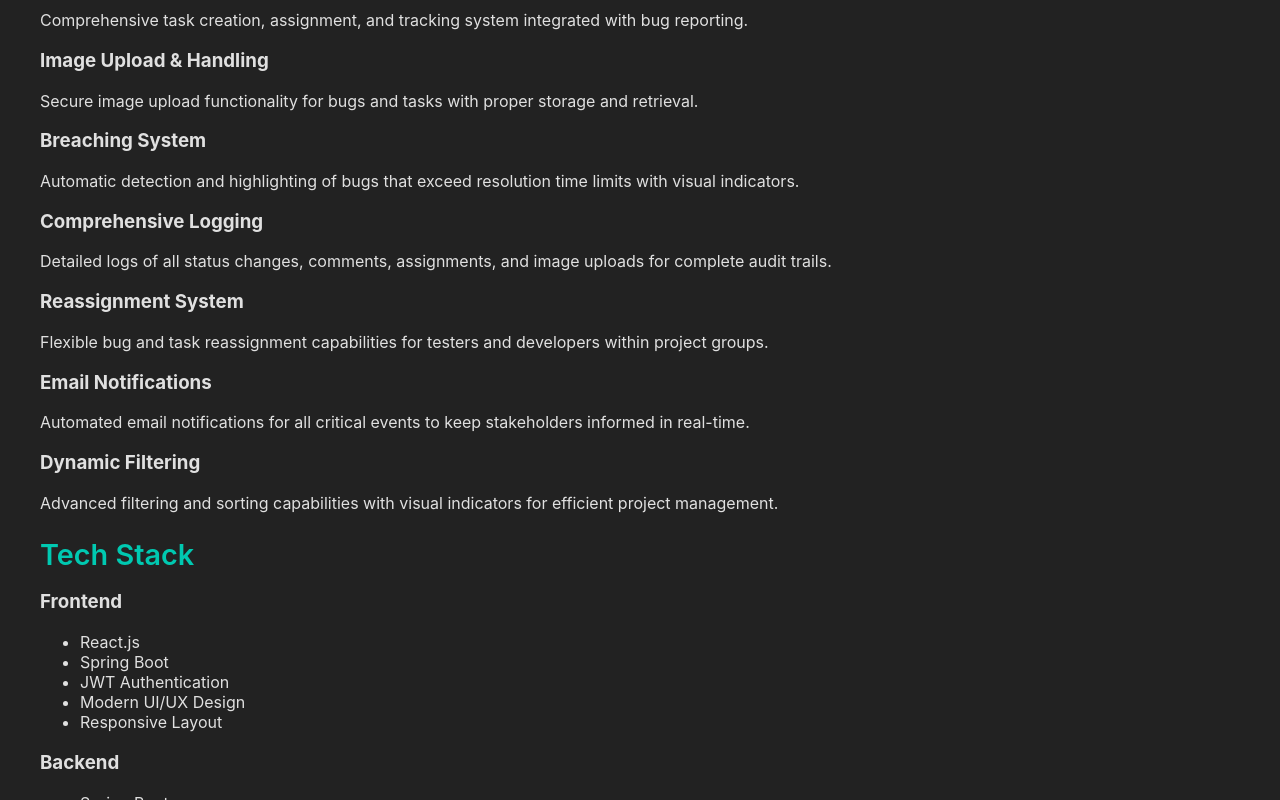
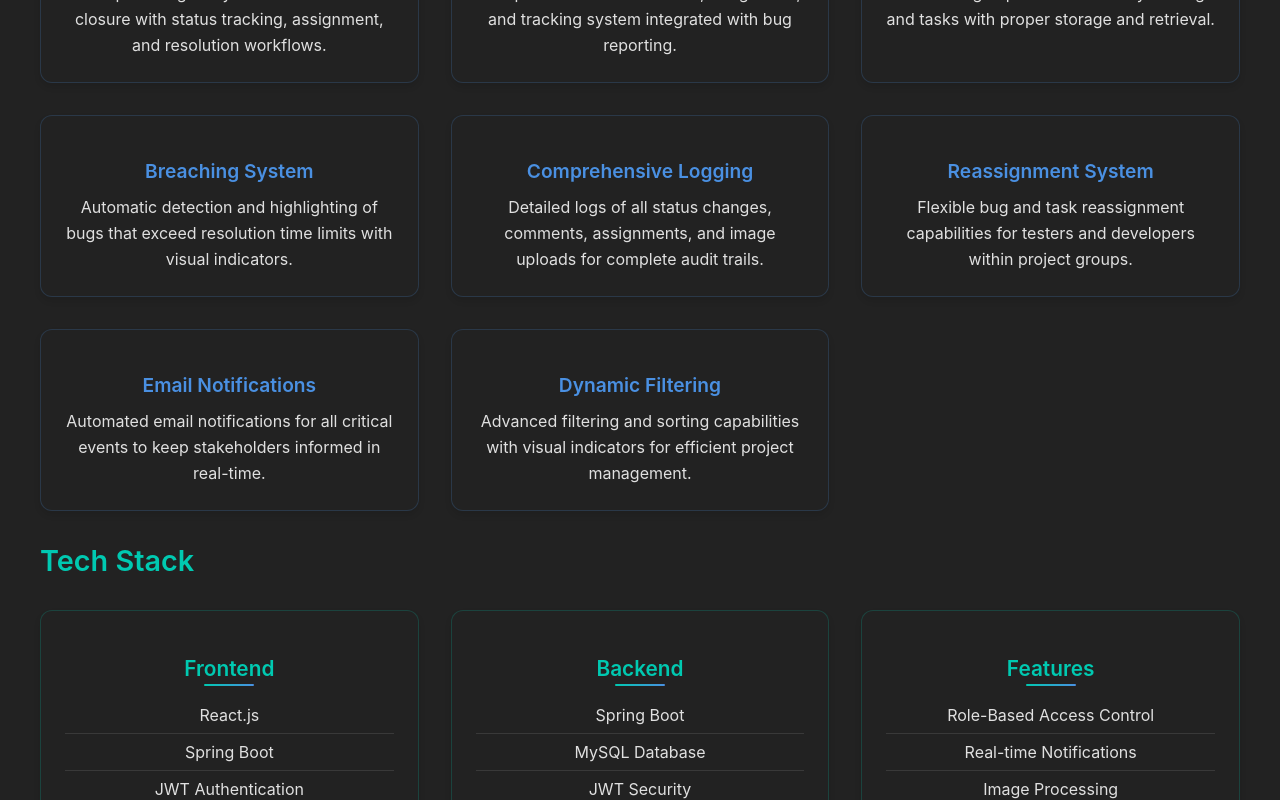
Before and after one commit to utsav145/Portfolio, a React (Create React App) app in the folder portfolio/: page /projects/bug-tracking-system in a window 1280 px wide. Shown: the part 1640-2440 px from the top of the page. Built offline with nearby package versions, Linux system fonts and the light colour scheme.

Commit message:
Update BugTrackingSystem.css

```diff
--- a/portfolio/src/components/BugTrackingSystem.css
+++ b/portfolio/src/components/BugTrackingSystem.css
@@ -188,3 +188,125 @@
   margin-top: 1rem;
   border-radius: 0.5rem;
 }
+
+/* Features Grid */
+.features-grid {
+  display: grid;
+  grid-template-columns: repeat(auto-fit, minmax(300px, 1fr));
+  gap: 2rem;
+  margin: 2rem 0;
+}
+
+.feature-card {
+  background: #222222;
+  border: 1px solid rgba(74, 144, 226, 0.2);
+  border-radius: 12px;
+  padding: 1.5rem;
+  transition: all 0.3s ease;
+  box-shadow: 0 4px 6px rgba(0, 0, 0, 0.1);
+}
+
+.feature-card:hover {
+  transform: translateY(-5px);
+  box-shadow: 0 8px 25px rgba(74, 144, 226, 0.15);
+  border-color: rgba(74, 144, 226, 0.4);
+}
+
+.feature-title {
+  color: #4A90E2;
+  font-size: 1.2rem;
+  font-weight: 600;
+  margin-bottom: 0.75rem;
+  text-align: center;
+}
+
+.feature-card p {
+  color: #E0E0E0;
+  line-height: 1.6;
+  margin: 0;
+  text-align: center;
+}
+
+/* Tech Stack */
+.tech-stack {
+  display: grid;
+  grid-template-columns: repeat(auto-fit, minmax(250px, 1fr));
+  gap: 2rem;
+  margin: 2rem 0;
+}
+
+.tech-section {
+  background: #222222;
+  border: 1px solid rgba(0, 201, 177, 0.2);
+  border-radius: 12px;
+  padding: 1.5rem;
+  transition: all 0.3s ease;
+  box-shadow: 0 4px 6px rgba(0, 0, 0, 0.1);
+}
+
+.tech-section:hover {
+  transform: translateY(-3px);
+  box-shadow: 0 8px 25px rgba(0, 201, 177, 0.15);
+  border-color: rgba(0, 201, 177, 0.4);
+}
+
+.tech-title {
+  color: #00C9B1;
+  font-size: 1.3rem;
+  font-weight: 600;
+  margin-bottom: 1rem;
+  text-align: center;
+  position: relative;
+}
+
+.tech-title::after {
+  content: '';
+  position: absolute;
+  bottom: -5px;
+  left: 50%;
+  transform: translateX(-50%);
+  width: 50px;
+  height: 2px;
+  background: linear-gradient(90deg, #00C9B1, #4A90E2);
+  border-radius: 1px;
+}
+
+.tech-list {
+  list-style: none;
+  padding: 0;
+  margin: 0;
+}
+
+.tech-list li {
+  color: #E0E0E0;
+  padding: 0.5rem 0;
+  border-bottom: 1px solid rgba(255, 255, 255, 0.1);
+  text-align: center;
+  transition: color 0.3s ease;
+}
+
+.tech-list li:last-child {
+  border-bottom: none;
+}
+
+.tech-list li:hover {
+  color: #00C9B1;
+}
+
+/* Responsive adjustments */
+@media (max-width: 768px) {
+  .features-grid {
+    grid-template-columns: 1fr;
+    gap: 1.5rem;
+  }
+
+  .tech-stack {
+    grid-template-columns: 1fr;
+    gap: 1.5rem;
+  }
+
+  .feature-card,
+  .tech-section {
+    padding: 1.25rem;
+  }
+}
```
